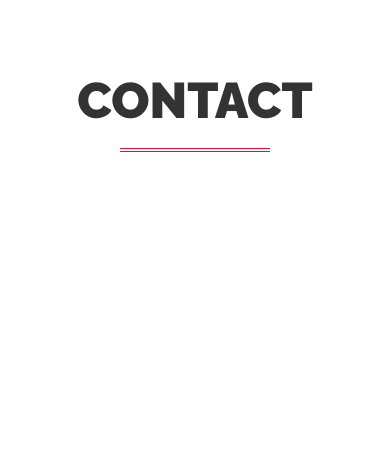
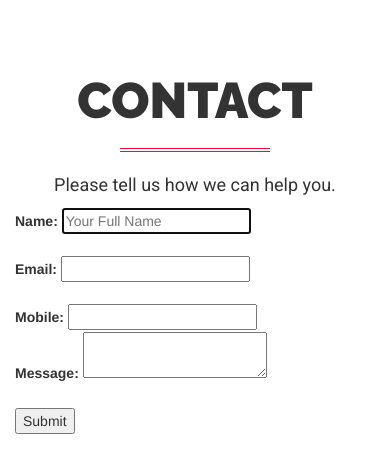
Before and after one commit to christophszcz/cerebrometrix, a plain HTML site: page index.html in a window 390 px wide. Shown: the part 3617-4090 px from the top of the page. Drawn offline with nearby package versions, Linux system fonts and the light colour scheme.

Commit message:
Placed template for contact form

```diff
--- a/css/style.css
+++ b/css/style.css
@@ -1,13 +1,13 @@
+/* Entire Page */
+
 body{
   background-color: #fff;
 }
 
-.page-scroll {
-  font-size: 20px;
-}
-
-.text {
-  font-family: 'Dosis', sans-serif;
+.subtitle-text {
+  font-size: 18px;
+  font-family: "Roboto", "Helvetica Neue", Helvetica, Arial, sans-serif;
+  text-align: center;
 }
 
 .subtitle{
@@ -19,12 +19,18 @@ body{
   font-weight: 900;
 }
 
+section{
+  min-height:900px;
+}
+
+/* Navbar */
+
 .navbar {
   box-shadow: 0 8px 10px 1px rgba(0, 0, 0, .14), 0 3px 14px 2px rgba(0, 0, 0, .12), 0 5px 5px -3px rgba(0, 0, 0, .2);
 }
 
-section{
-  min-height:900px;
+.page-scroll {
+  font-size: 20px;
 }
 
 /* Contact */
--- a/index.html
+++ b/index.html
@@ -3,7 +3,7 @@
 <head>
   <meta charset="UTF-8">
   <link href="css/bootstrap.min.css" rel="stylesheet">
-  <link href='https://fonts.googleapis.com/css?family=Dosis' rel='stylesheet' type='text/css'>
+  <link href="http://fonts.googleapis.com/css?family=Roboto:400,100,100italic,300,300italic,400italic,500,500italic,700,700italic,900,900italic" rel="stylesheet" type="text/css">
   <link href="http://fonts.googleapis.com/css?family=Raleway:400,100,200,300,600,500,700,800,900" rel="stylesheet" type="text/css">
   <link href="css/style.css" rel="stylesheet">
   <title>Cerebrometrix</title>
@@ -87,8 +87,23 @@
     <section class="main-section">
       <div class="container">
         <div class="intro-text">
-          <h2 class="subtitle text">Contact</h2>
+          <h2 class="subtitle">Contact</h2>
           <hr class="horizontal-contact">
+          <p class="subtitle-text">Please tell us how we can help you.</p>
+
+          <form action="" method="post" enctype="multipart/form-data">
+              <fieldset>
+                <label for="name" >Name:</label>
+                <input type="text" name="name" placeholder="Your Full Name" autofocus><br><br>
+                <label for="email-add" >Email:</label>
+                <input type="email" name="email-add" autofocus><br><br>
+                <label for="mobile">Mobile:</label>
+                <input type="tel" name="mobile" autofocus><br>
+                <label for="message" >Message:</label>
+                <textarea id="message"></textarea>
+              </fieldset><br>
+            <input type="submit" value="Submit">
+          </form>
         </div>
       </div>
     </section>
```
